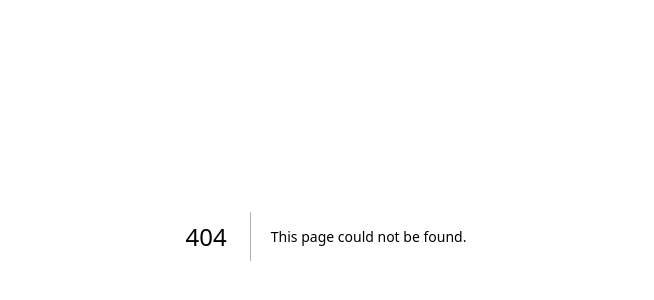
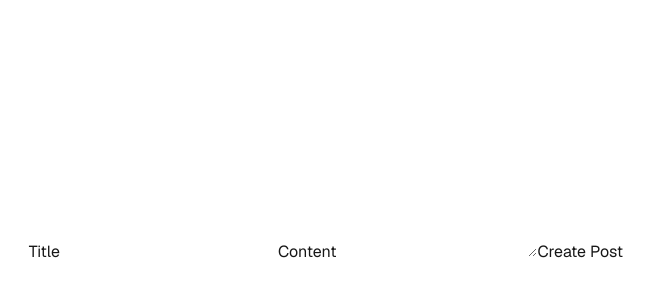
Before and after one commit to ThanSoe16/nextjs-basic, a Next.js app: page /home in a window 1280 px wide. Before the commit this address had no page. Shown: the part 164-464 px from the top of the page, without its empty margins (314-968 px from the left). Built offline with nearby package versions, Linux system fonts and the light colour scheme.

Commit message:
error collect from api

```diff
--- /dev/null
+++ b/src/app/home/_components/createPost.ts
@@ -0,0 +1,29 @@
+"use server";
+
+export async function createPost(prevState: any, formData: FormData) {
+  const title = formData.get("title");
+  const content = formData.get("content");
+
+  const res = await fetch("https://api.vercel.app/posts", {
+    method: "POST",
+    headers: {
+      "Content-Type": "application/json",
+    },
+    body: JSON.stringify({ title, content }),
+  });
+
+  let data;
+  const contentType = res.headers.get("content-type");
+
+  if (contentType && contentType.includes("application/json")) {
+    data = await res.json();
+  } else {
+    data = await res.text(); // fallback for non-JSON responses
+  }
+
+  if (!res.ok) {
+    return { message: "Failed to create post", error: data };
+  }
+
+  return { message: "Post created successfully", data };
+}
--- /dev/null
+++ b/src/app/home/_components/form.tsx
@@ -0,0 +1,24 @@
+"use client";
+
+import { useActionState } from "react";
+import { createPost } from "./createPost";
+
+const initialState = {
+  message: "",
+};
+
+export function Form() {
+  const [state, formAction, pending] = useActionState(createPost, initialState);
+
+  return (
+    <form action={formAction}>
+      <label htmlFor="title">Title</label>
+      <input type="text" id="title" name="title" required />
+      <label htmlFor="content">Content</label>
+      <textarea id="content" name="content" required />
+      {state?.message && <p aria-live="polite">{state.message}</p>}
+      {pending && <p>Creating post...</p>}
+      <button disabled={pending}>Create Post</button>
+    </form>
+  );
+}
--- /dev/null
+++ b/src/app/home/page.tsx
@@ -0,0 +1,13 @@
+import Button from "@/components/button";
+import Image from "next/image";
+import { Form } from "./_components/form";
+
+export default function Home() {
+  return (
+    <div className="grid grid-rows-[20px_1fr_20px] items-center justify-items-center min-h-screen p-8 pb-20 gap-16 sm:p-20 font-[family-name:var(--font-geist-sans)]">
+      <main className="flex flex-col gap-[32px] row-start-2 items-center sm:items-start">
+        <Form />
+      </main>
+    </div>
+  );
+}
```
